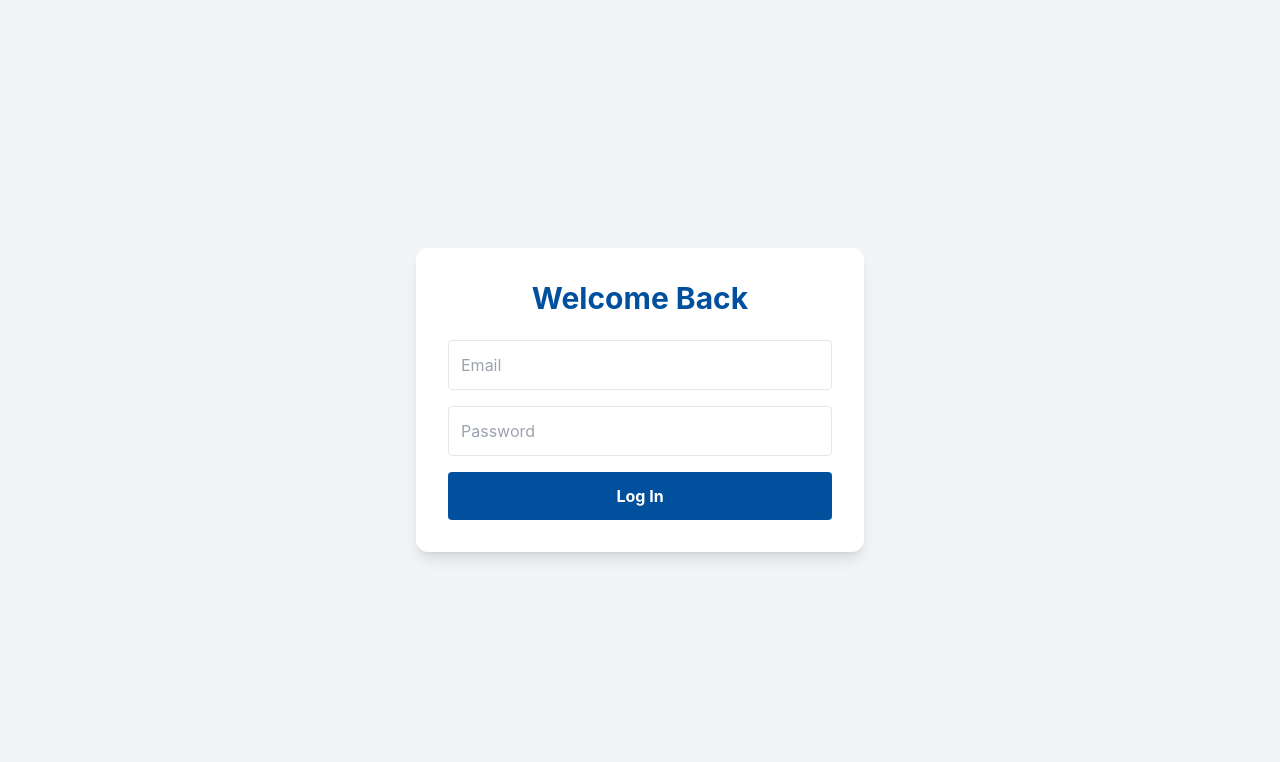
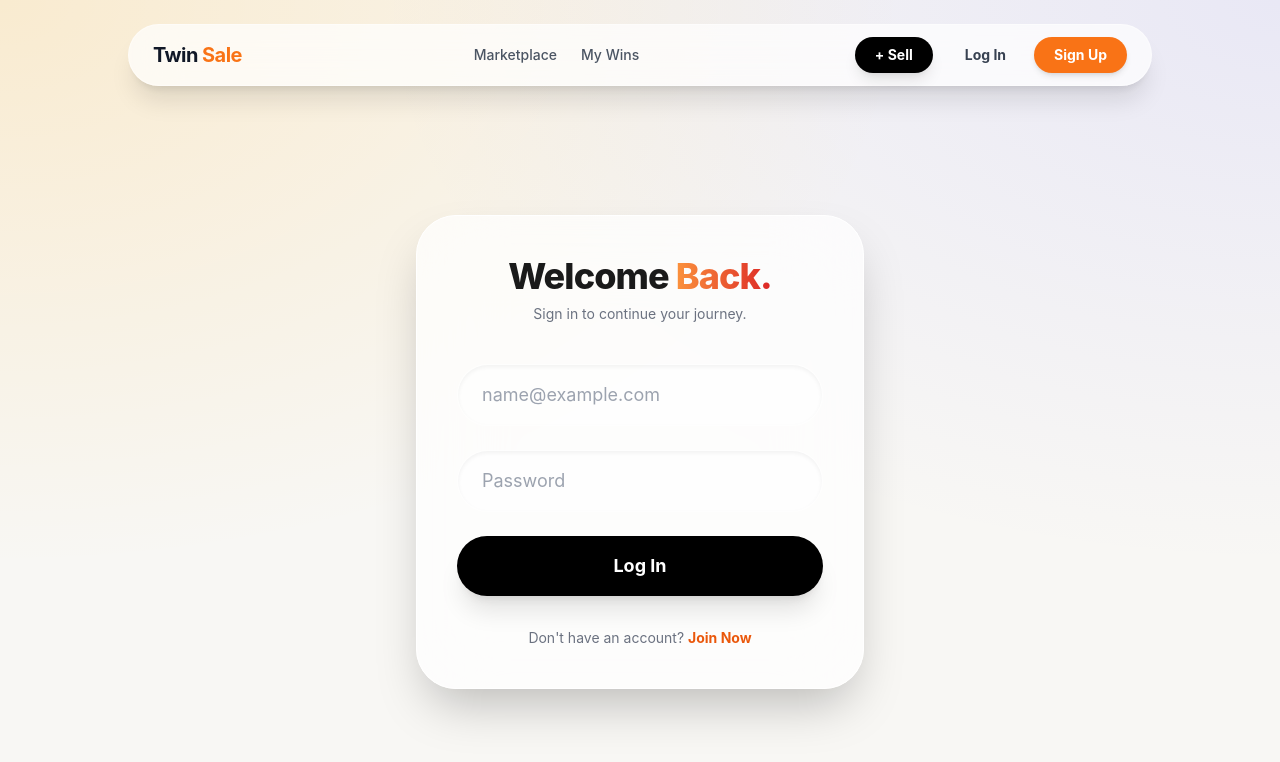
Before and after one commit to thandsome432/twinsale, a Next.js app: page /login in a window 1280 px wide. Shown: the top 762 px of the page. Built offline with nearby package versions, Linux system fonts and the light colour scheme.

Commit message:
new log in page

```diff
--- a/pages/login.js
+++ b/pages/login.js
@@ -1,65 +1,98 @@
 import { useState } from 'react';
 import { useRouter } from 'next/router';
+import Link from 'next/link';
+import Navbar from '../components/Navbar';
 
 export default function Login() {
+  const [formData, setFormData] = useState({ email: '', password: '' });
+  const [loading, setLoading] = useState(false);
   const router = useRouter();
-  const [form, setForm] = useState({ email: '', password: '' });
 
   const handleSubmit = async (e) => {
     e.preventDefault();
+    setLoading(true);
 
     try {
       const res = await fetch('/api/auth/login', {
         method: 'POST',
         headers: { 'Content-Type': 'application/json' },
-        body: JSON.stringify(form),
+        body: JSON.stringify(formData),
       });
 
       const data = await res.json();
 
-      if (data.success) {
-        // FIX: We manually add the email from the form to ensure it gets saved
-        const userToSave = {
-          ...data.user,
-          email: form.email // This guarantees "Hello, [email]" works!
-        };
-
-        localStorage.setItem('user', JSON.stringify(userToSave));
-
-        // Force a hard refresh so the Navbar updates immediately
-        window.location.href = '/';
+      if (res.ok) {
+        // Save user & redirect
+        localStorage.setItem('user', JSON.stringify(data.user));
+        router.push('/');
       } else {
-        alert(data.error || 'Login failed');
+        alert(data.error);
       }
     } catch (error) {
-      console.error('Login error:', error);
-      alert('An unexpected error occurred.');
+      alert('Login failed.');
     }
+    setLoading(false);
   };
 
   return (
-    <div className="min-h-screen flex items-center justify-center bg-gray-100">
-      <div className="bg-white p-8 rounded-xl shadow-lg w-full max-w-md">
-        <h1 className="text-3xl font-bold text-center text-brand-blue mb-6">Welcome Back</h1>
-        <form onSubmit={handleSubmit} className="space-y-4">
+    <div className="min-h-screen">
+      <Navbar />
+
+      {/* CENTERING CONTAINER */}
+      <div className="min-h-screen flex items-center justify-center p-6 pt-32">
+
+        {/* GLASS CARD */}
+        <div className="w-full max-w-md bg-white/70 backdrop-blur-2xl p-10 rounded-[40px] shadow-2xl border border-white animate-fade-in">
+
+          <div className="text-center mb-10">
+            <h1 className="text-4xl font-extrabold tracking-tight mb-2">
+              Welcome <span className="text-transparent bg-clip-text bg-gradient-to-r from-orange-400 to-red-600">Back.</span>
+            </h1>
+            <p className="text-gray-500 text-sm">Sign in to continue your journey.</p>
+          </div>
+
+          <form onSubmit={handleSubmit} className="space-y-6">
+
+            {/* EMAIL INPUT */}
+            <div>
               <input
                 type="email"
-            placeholder="Email"
-            className="w-full p-3 border rounded"
-            onChange={e => setForm({...form, email: e.target.value})}
-            value={form.email}
+                placeholder="name@example.com"
+                className="w-full px-6 py-4 rounded-full bg-white/50 border border-transparent focus:bg-white focus:ring-4 focus:ring-orange-100 focus:border-orange-300 outline-none transition-all shadow-inner text-lg"
+                value={formData.email}
+                onChange={(e) => setFormData({...formData, email: e.target.value})}
+                required
               />
+            </div>
+
+            {/* PASSWORD INPUT */}
+            <div>
               <input
                 type="password"
                 placeholder="Password"
-            className="w-full p-3 border rounded"
-            onChange={e => setForm({...form, password: e.target.value})}
-            value={form.password}
+                className="w-full px-6 py-4 rounded-full bg-white/50 border border-transparent focus:bg-white focus:ring-4 focus:ring-orange-100 focus:border-orange-300 outline-none transition-all shadow-inner text-lg"
+                value={formData.password}
+                onChange={(e) => setFormData({...formData, password: e.target.value})}
+                required
               />
-          <button className="w-full bg-brand-blue text-white p-3 rounded font-bold hover:bg-blue-800 transition">
-            Log In
+            </div>
+
+            {/* LOG IN BUTTON */}
+            <button
+              type="submit"
+              disabled={loading}
+              className="w-full bg-black text-white font-bold text-lg py-4 rounded-full shadow-xl hover:scale-105 hover:bg-gray-900 transition-transform duration-200"
+            >
+              {loading ? "Unlocking..." : "Log In"}
             </button>
           </form>
+
+          {/* FOOTER LINKS */}
+          <div className="mt-8 text-center text-sm text-gray-500">
+            <p>Don't have an account? <Link href="/signup" className="font-bold text-orange-600 hover:underline">Join Now</Link></p>
+          </div>
+
+        </div>
       </div>
     </div>
   );
```
Lines whose indentation alone changed are shown as unchanged.
